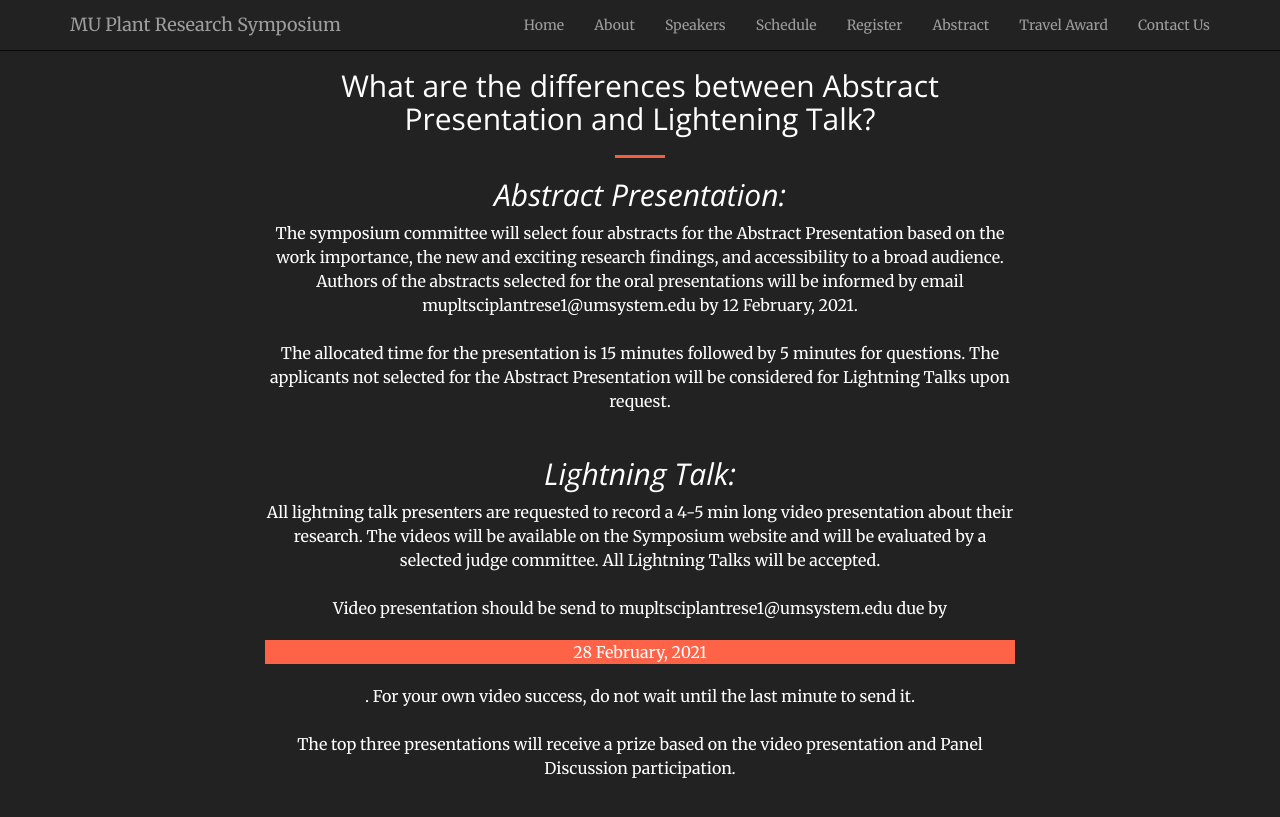
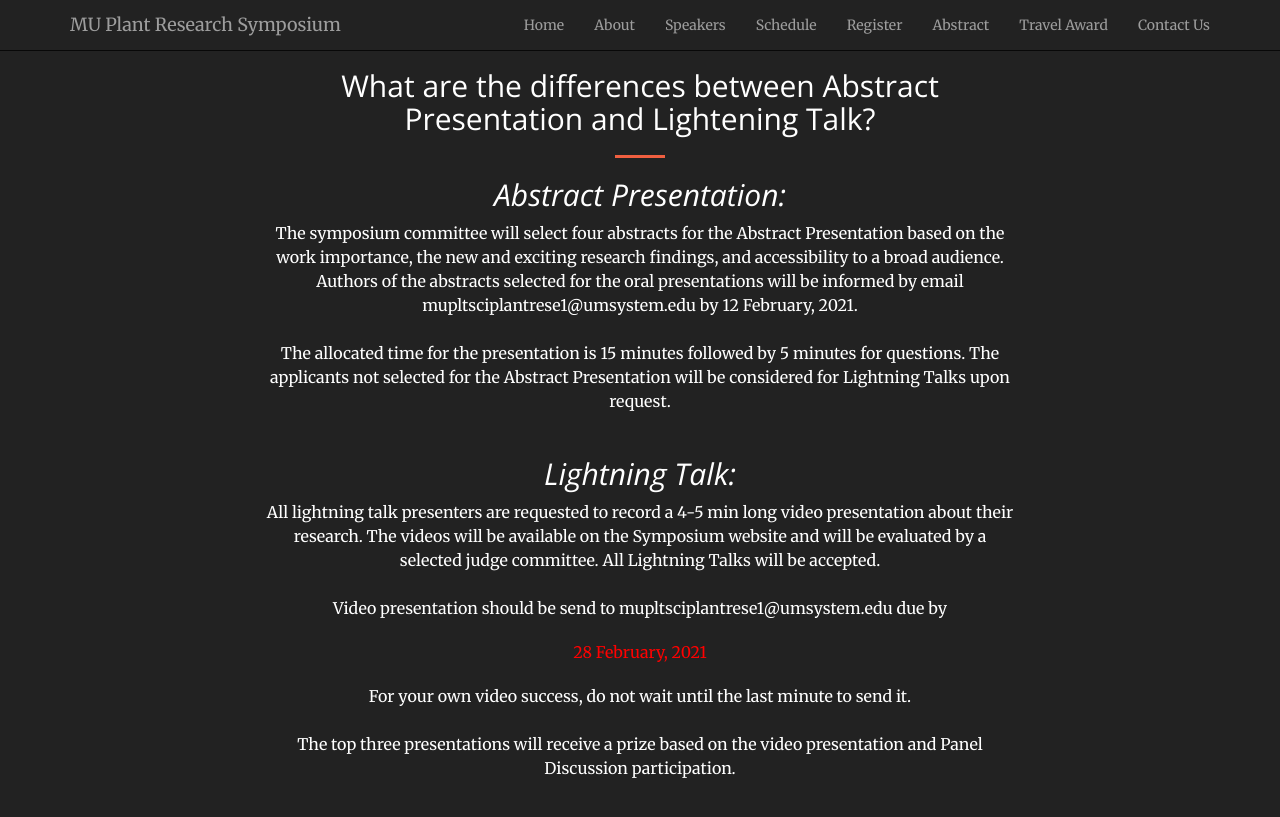
Before and after one commit to mupioneersymposium/mupioneersymposium.github.io, a Jekyll site: the page built from abstract.md, in a window 1280 px wide and 900 px high, scrolled down 611 px. Shown: the top 817 px of the window. Built offline with Jekyll 4.4.1, drawn with Linux system fonts in a browser that asks for light colours.

Commit message:
Update abstract.md

```diff
--- a/abstract.md
+++ b/abstract.md
@@ -29,7 +29,7 @@ The allocated time for the presentation is 15 minutes followed by 5 minutes for
 All lightning talk presenters are requested to record a 4-5 min long video presentation about their research. The videos will be available on the Symposium website and will be evaluated by a selected judge committee. All Lightning Talks will be accepted.
 <br/><br/>
 Video presentation should be send to mupltsciplantrese1@umsystem.edu due by
-<p style="background-color:Tomato;">28 February, 2021</p>.
+<p style="color:red;">28 February, 2021</p>
 For your own video success, do not wait until the last minute to send it.
 <br/><br/>
 The top three presentations will receive a prize based on the video presentation and Panel Discussion participation.
```
